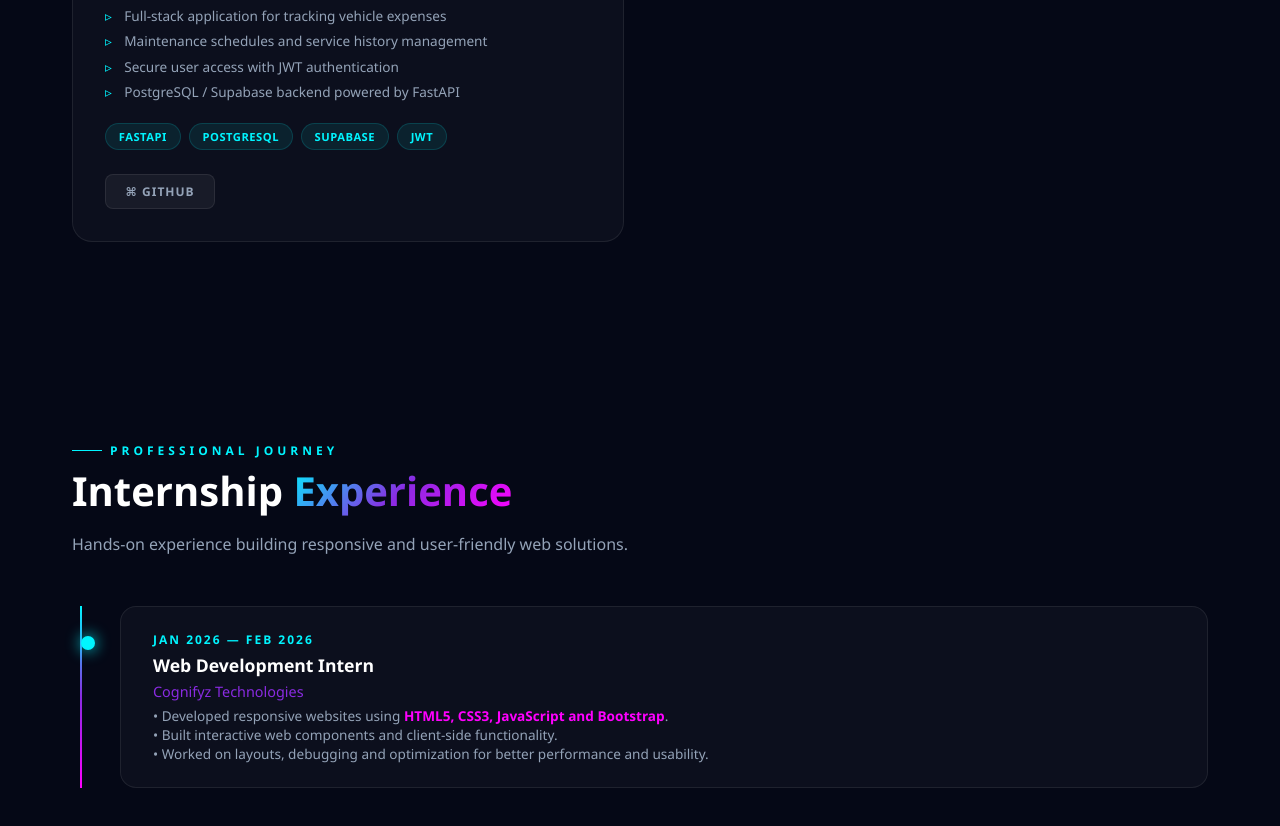
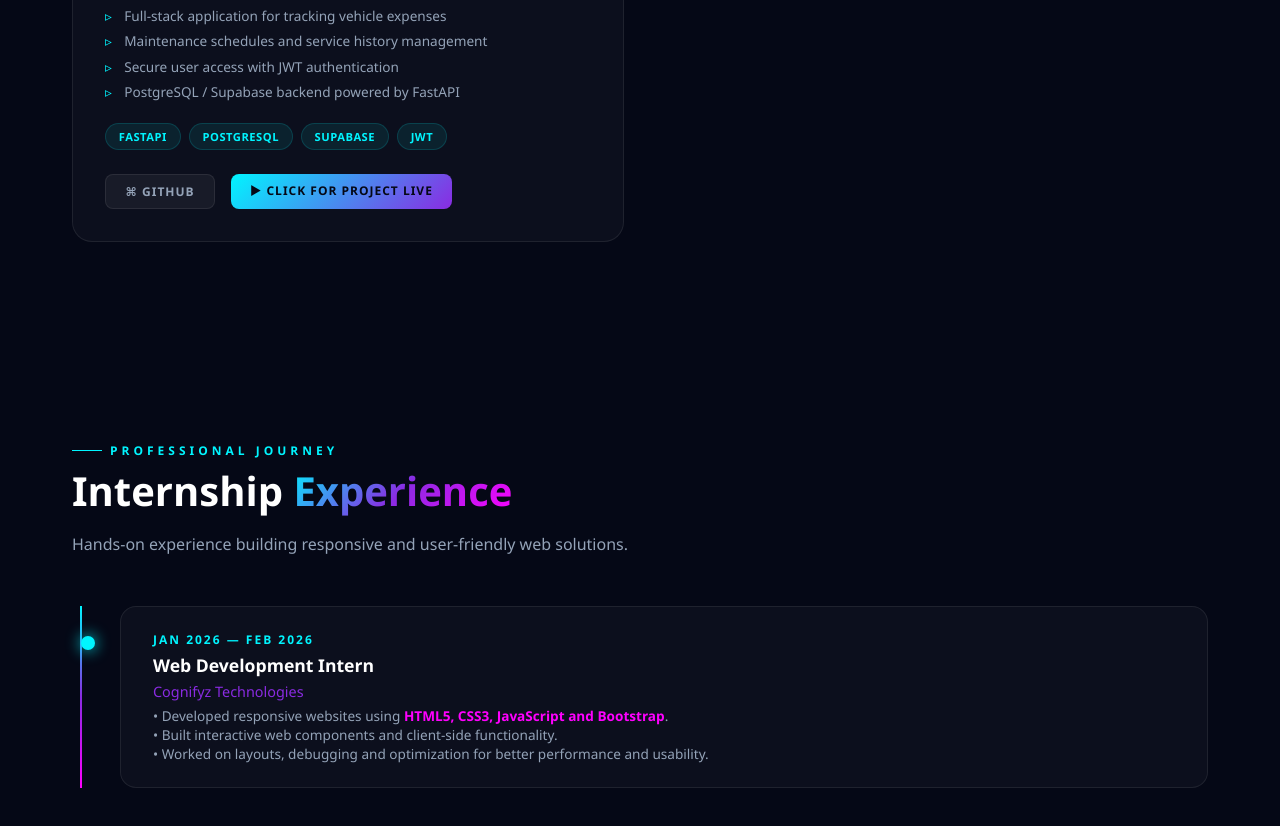
Before and after one commit to marelladilip/My-Portfolio, a plain HTML site: page index.html in a window 1280 px wide. Shown: the part 4282-5108 px from the top of the page. Drawn offline with Linux system fonts and the light colour scheme; animation ran at ten frames a second.

Commit message:
Add live demo link to project section

```diff
--- a/index.html
+++ b/index.html
@@ -1496,6 +1496,7 @@ FORM CONTACT SETUP:
       </div>
       <div class="project-links">
         <a href="https://github.com/marelladilip" target="_blank" rel="noopener" class="github-link">⌘ GitHub</a>
+        <a href="https://bikecare-gamma.vercel.app/login" target="_blank" rel="noopener" class="demo-link">▶ Click for Project Live</a>
       </div>
     </div>
   </div>
```
